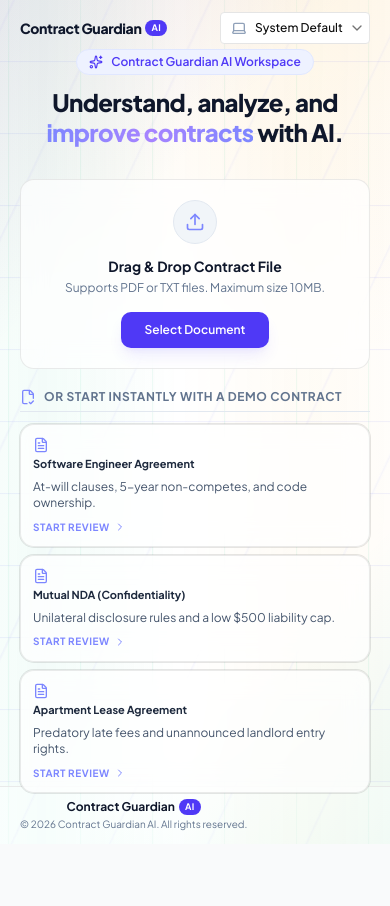
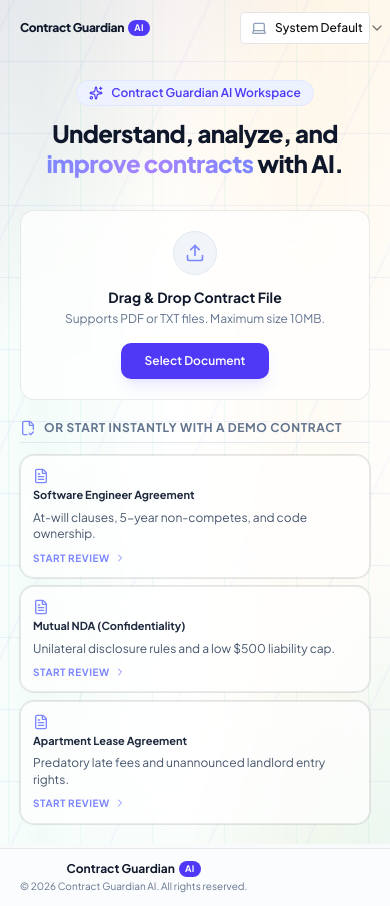
Before and after one commit to vanujak/ContractGuardianAI, a Next.js app in the folder frontend/: page / in a window 390 px wide. Before the commit the page ends 844 px from the top, so only its background shows below. Built offline with nearby package versions, Linux system fonts and the light colour scheme; no server answers.

Commit message:
moble veiw issue fix

```diff
--- a/frontend/src/app/page.js
+++ b/frontend/src/app/page.js
@@ -497,10 +497,10 @@ export default function Home() {
       )}
       {/* LANDING SCREEN */}
       {screen === "landing" && (
-        <div className="fixed inset-0 z-10 flex h-dvh w-full flex-col overflow-hidden">
+        <div className="relative z-10 flex min-h-screen w-full flex-col">
           {/* Landing Header */}
           <header className="w-full flex items-center justify-between px-5 py-3 max-w-6xl mx-auto shrink-0">
-            <span className="text-sm font-extrabold tracking-tight text-slate-900 dark:text-white flex items-center gap-1">
+            <span className="text-xs sm:text-sm font-extrabold tracking-tight text-slate-900 dark:text-white flex items-center gap-1">
               Contract Guardian{" "}
               <span className="bg-indigo-600 text-[9px] font-bold text-white px-1.5 py-0.5 rounded-full uppercase tracking-wider">
                 AI
@@ -509,7 +509,7 @@ export default function Home() {
             <ThemeSelector />
           </header>
 
-          <main className="flex min-h-0 flex-1 flex-col items-center justify-center max-w-6xl mx-auto px-5 py-2 w-full">
+          <main className="flex flex-1 flex-col items-center justify-start lg:justify-center max-w-6xl mx-auto px-5 py-6 md:py-12 w-full">
             {/* Header Title */}
             <div className="text-center space-y-3 max-w-2xl mb-5">
               <div className="inline-flex items-center gap-2 px-3 py-1 rounded-full bg-indigo-50 dark:bg-indigo-950/40 border border-indigo-100 dark:border-indigo-900/60 text-xs font-semibold text-indigo-600 dark:text-indigo-400">
--- a/frontend/src/components/chat-assistant.jsx
+++ b/frontend/src/components/chat-assistant.jsx
@@ -124,7 +124,7 @@ export default function ChatAssistant({
   };
 
   return (
-    <div className={cn("flex h-full min-h-[420px] flex-col overflow-hidden rounded-xl border border-slate-200 bg-white/95 shadow-sm backdrop-blur dark:border-slate-800 dark:bg-slate-900/95", className)}>
+    <div className={cn("flex h-full min-h-[320px] sm:min-h-[420px] flex-col overflow-hidden rounded-xl border border-slate-200 bg-white/95 shadow-sm backdrop-blur dark:border-slate-800 dark:bg-slate-900/95", className)}>
       <div className="flex shrink-0 items-center justify-between border-b border-slate-200 bg-slate-50/80 px-4 py-3 dark:border-slate-800 dark:bg-slate-950/40">
         <div className="flex min-w-0 items-center gap-3">
           <div className="flex h-9 w-9 shrink-0 items-center justify-center rounded-lg border border-indigo-100 bg-indigo-50 text-indigo-600 dark:border-indigo-900/60 dark:bg-indigo-950/40 dark:text-indigo-400">
--- a/frontend/src/components/theme-selector.jsx
+++ b/frontend/src/components/theme-selector.jsx
@@ -88,7 +88,7 @@ export default function ThemeSelector() {
   return (
     <div className="flex items-center gap-2">
       <Select value={theme} onValueChange={setTheme}>
-        <SelectTrigger className="w-[150px] bg-background border-border text-foreground h-8 rounded text-xs select-trigger-theme focus:ring-indigo-500">
+        <SelectTrigger className="w-[130px] sm:w-[150px] bg-background border-border text-foreground h-8 rounded text-xs select-trigger-theme focus:ring-indigo-500">
           <div className="flex items-center gap-2">
             {getThemeIcon(theme)}
             <span className="font-medium">{getThemeLabel(theme)}</span>
```
